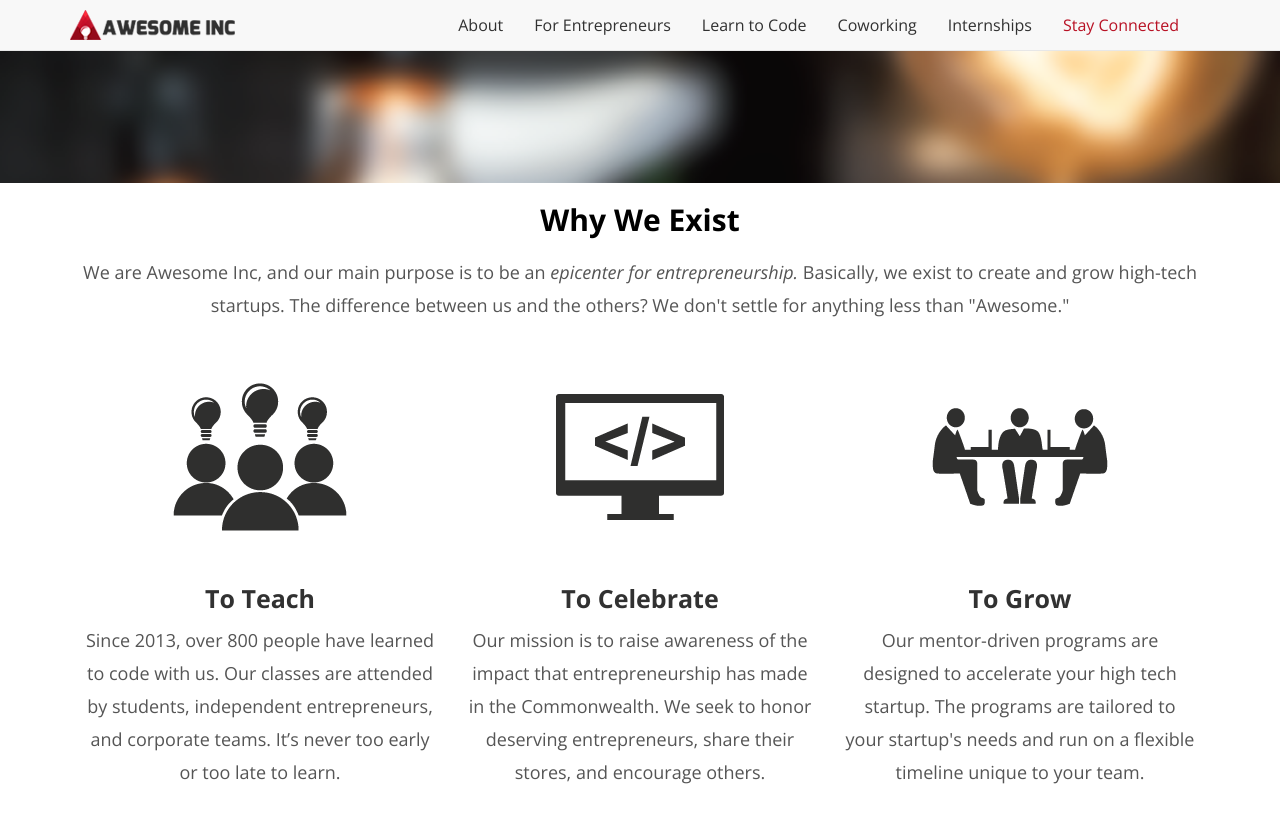
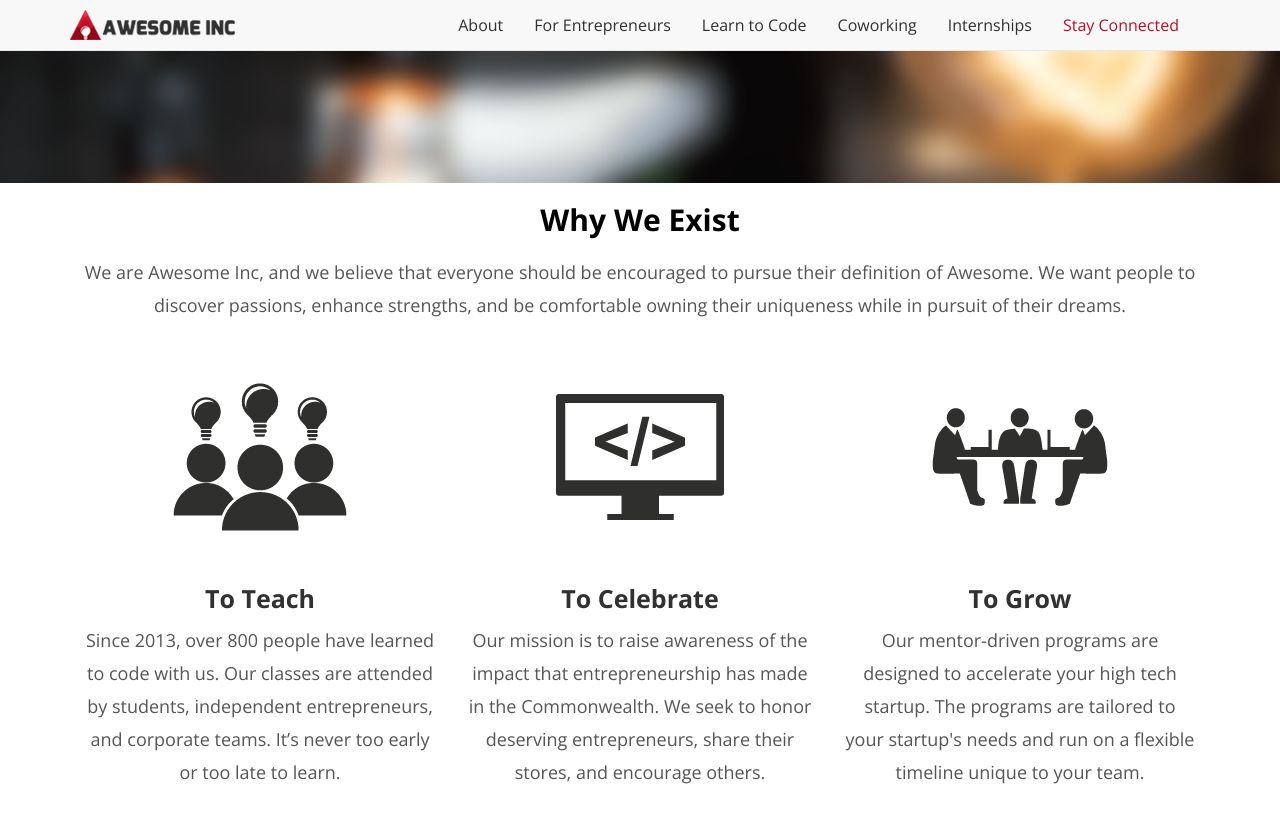
Before and after one commit to bcsmith12/bcsmith12.github.io, a Jekyll site: the page index.html, which Jekyll copies as it is, in a window 1280 px wide and 900 px high, scrolled down 317 px. Shown: the top 823 px of the window. Built offline with Jekyll 4.4.1, drawn with Linux system fonts in a browser that asks for light colours; nearby versions of some CDN libraries; library files that are not in the unit come from our copies; comment, search, counter and statistics services are not loaded.

Commit message:
Update index.html

```diff
--- a/index.html
+++ b/index.html
@@ -227,7 +227,7 @@ src="https://www.facebook.com/tr?id=1180841131949838&ev=PageView&noscript=1"
 
 			<center><h3 class="post-title" style="color:black"><strong>Why We Exist</strong></h3>
 
-			<p align="center">We are Awesome Inc, and our main purpose is to be an <em>epicenter for entrepreneurship.</em> Basically, we exist to create and grow high-tech startups. The difference between us and the others? We don't settle for anything less than "Awesome."</p></center>
+			<p align="center">We are Awesome Inc, and we believe that everyone should be encouraged to pursue their definition of Awesome. We want people to discover passions, enhance strengths, and be comfortable owning their uniqueness while in pursuit of their dreams.</p></center>
 
 				<div class="col-md-4 col-xs-12">
 						<a href="/for-entrepreneurs/">
```
